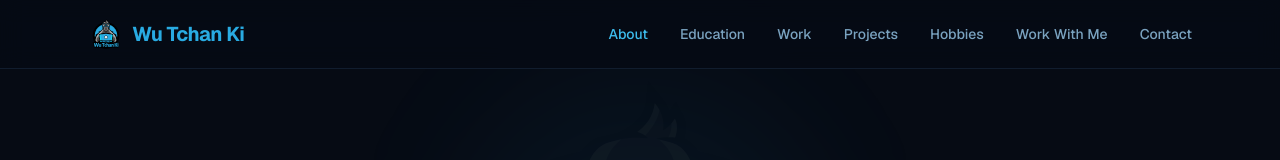
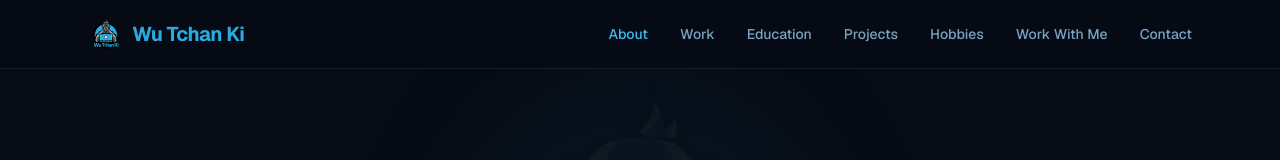
Before and after one commit to cedricwtk/portfolio-2026, a Next.js app: page / in a window 1280 px wide. Shown: the top 160 px of the page. Built offline with nearby package versions, Linux system fonts and the light colour scheme.

Commit message:
Adjust order of work and school

```diff
--- a/app/page.tsx
+++ b/app/page.tsx
@@ -14,8 +14,8 @@ export default function Home() {
       <Navbar />
       <Hero />
       <About />
+      <WorkHistory />
       <Education />
-      <WorkHistory />
       <Projects />
       <Hobbies />
       <Hire />
--- a/components/Navbar.tsx
+++ b/components/Navbar.tsx
@@ -5,8 +5,8 @@ import { motion, AnimatePresence } from "framer-motion"
 
 const navLinks = [
   { label: "About", href: "#about" },
+  { label: "Work", href: "#work" },
   { label: "Education", href: "#education" },
-  { label: "Work", href: "#work" },
   { label: "Projects", href: "#projects" },
   { label: "Hobbies", href: "#hobbies" },
   { label: "Work With Me", href: "#hire" },
```
